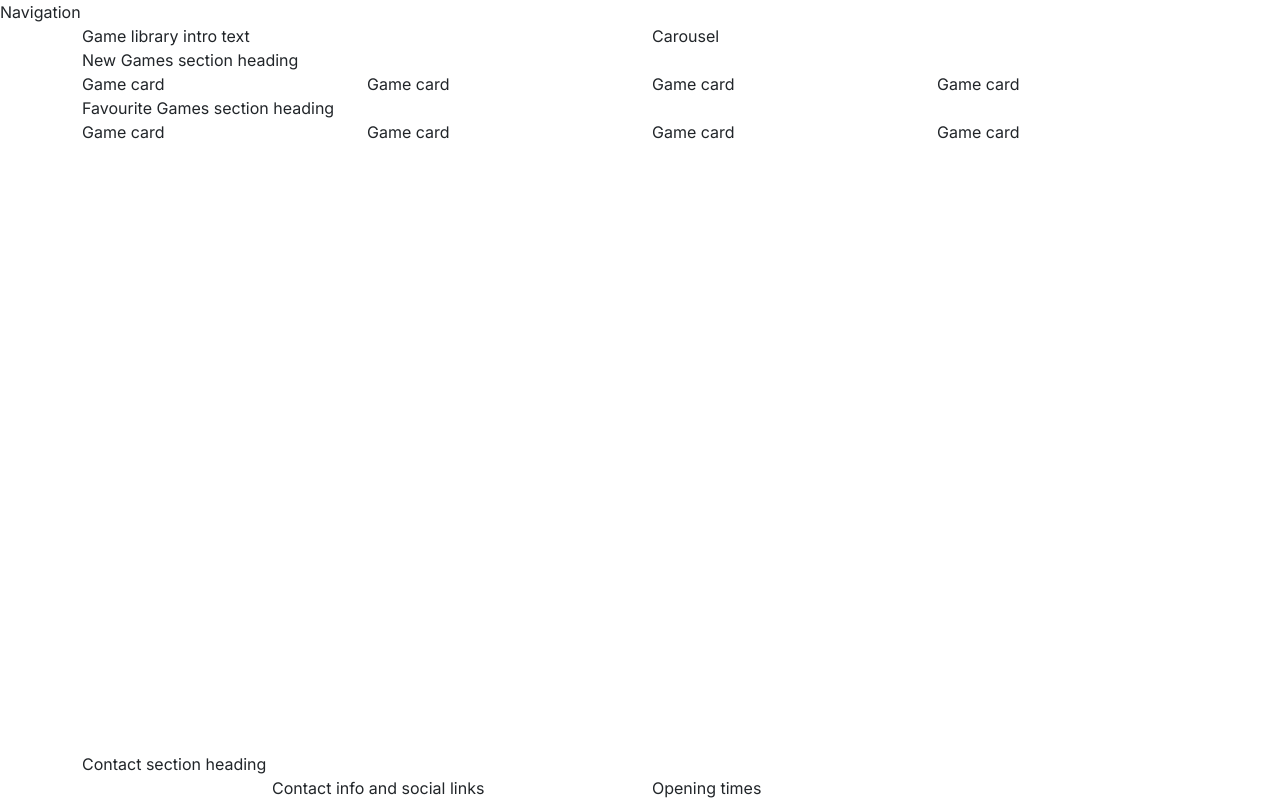
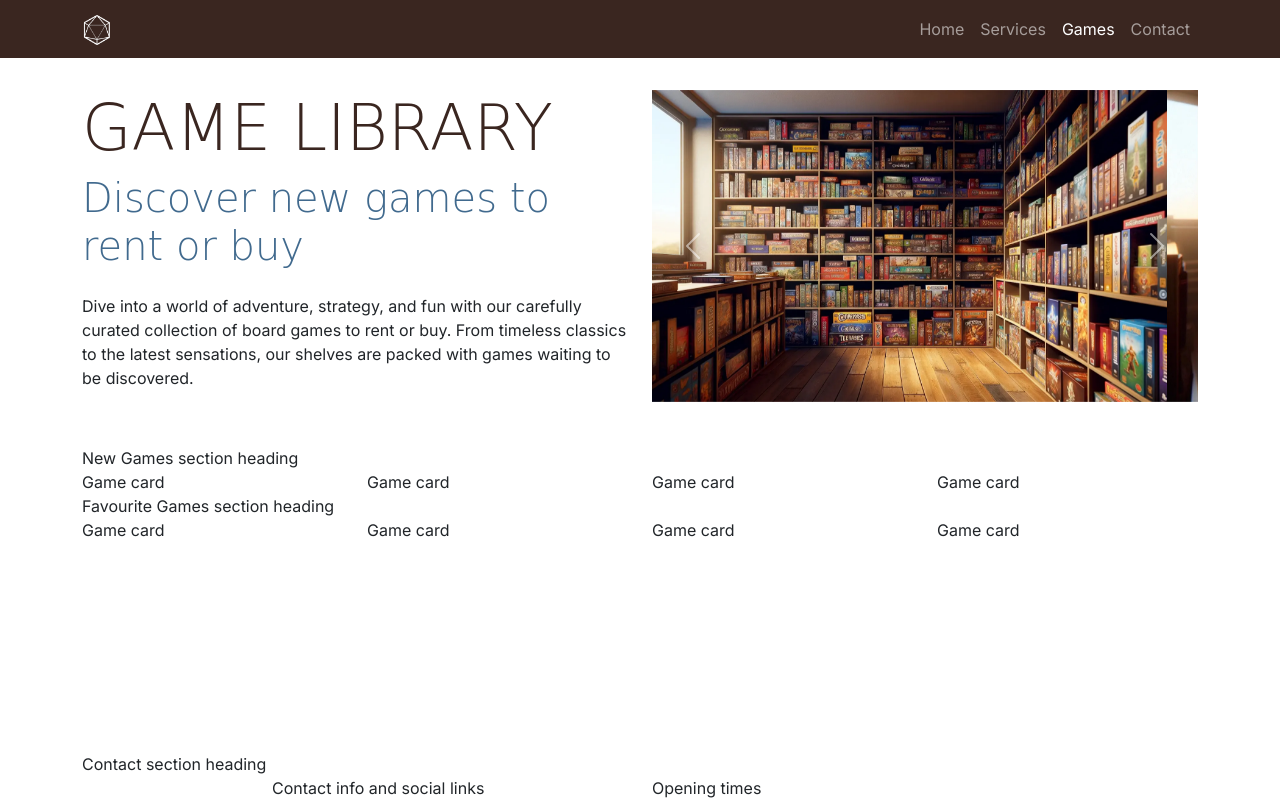
Before and after one commit to Sascha-netizen/boardwalk-games, a plain HTML site: page game-library.html in a window 1280 px wide. Drawn offline with nearby package versions, Linux system fonts and the light colour scheme; a web font is replaced by a local one.

Commit message:
Add navbar, header text and carousel to game-library.html

```diff
--- a/game-library.html
+++ b/game-library.html
@@ -5,7 +5,8 @@
     <meta name="viewport" content="width=device-width, initial-scale=1.0" />
     <meta
       name="description"
-      content="Explore Boardwalk Games' vast library of engaging and exciting board games available for rent or purchase. Reserve your game online and embark on your next board game adventure today!">
+      content="Explore Boardwalk Games' vast library of engaging and exciting board games available for rent or purchase. Reserve your game online and embark on your next board game adventure today!"
+    />
     <title>Boardwalk Games | Game Library</title>
 
     <!-- favicons generated by favicon.io -->
@@ -32,7 +33,8 @@
       href="https://cdn.jsdelivr.net/npm/bootstrap@5.3.7/dist/css/bootstrap.min.css"
       rel="stylesheet"
       integrity="sha384-LN+7fdVzj6u52u30Kp6M/trliBMCMKTyK833zpbD+pXdCLuTusPj697FH4R/5mcr"
-      crossorigin="anonymous">
+      crossorigin="anonymous"
+    />
 
     <!-- Link CSS Stylesheet -->
     <link rel="stylesheet" href="assets/css/style.css" />
@@ -40,21 +42,108 @@
 
   <!-- Classes on body set to work with mt-auto on footer to ensure it always stays down at the bottom of the page -->
   <body class="d-flex flex-column min-vh-100">
-
     <!-- Navigation -->
- <div>Navigation</div>
+    <div>
+      <nav id="navbar" class="navbar navbar-expand-lg" data-bs-theme="dark">
+        <div class="container">
+          <a class="navbar-brand" href="index.html">
+            <img
+              src="assets/images/logo-sm-white.png"
+              alt="Boardwalk Games logo"
+              class="logo"
+            />
+          </a>
+          <button
+            class="navbar-toggler"
+            type="button"
+            data-bs-toggle="collapse"
+            data-bs-target="#navbarNav"
+            aria-controls="navbarNav"
+            aria-expanded="false"
+            aria-label="Toggle navigation"
+          >
+            <span class="navbar-toggler-icon"></span>
+          </button>
+          <div class="collapse navbar-collapse" id="navbarNav">
+            <ul class="navbar-nav ms-auto">
+              <li class="nav-item">
+                <a class="nav-link" href="index.html">Home</a
+                >
+              </li>
+              <li class="nav-item">
+                <a class="nav-link" href="#">Services</a>
+              </li>
+              <li class="nav-item">
+                <a class="nav-link active" aria-current="page" href="game-library.html">Games</a>
+              </li>
+              <li class="nav-item">
+                <a class="nav-link" href="#">Contact</a>
+              </li>
+            </ul>
+          </div>
+        </div>
+      </nav>
+    </div>
 
     <!-- Header with carousel -->
- <header class="container">
+    <header id="header" class="container section">
       <div class="row">
-        <div class="col-12 col-xl-6">Game library intro text</div>
-        <div class="col-12 col-xl-6">Carousel</div>
+        <div class="col-12 col-xl-6 text-center text-xl-start">
+          <h1 class="display-3">Game Library</h1>
+          <p class="lead display-6 sub-heading-color">
+            Discover new games to rent or buy
+          </p>
+          <p class="my-4">
+            Dive into a world of adventure, strategy, and fun with our carefully
+            curated collection of board games to rent or buy. From timeless
+            classics to the latest sensations, our shelves are packed with games
+            waiting to be discovered.
+          </p>
+        </div>
+
+        <div class="col-12 col-xl-6">
+          <div id="carouselExampleAutoplaying" class="carousel slide" data-bs-ride="carousel">
+            <div class="carousel-inner">
+              <div class="carousel-item active">
+                <img src="assets/images/game-library-carousel-1.webp" class="d-block w-100" alt="Bookshelves filled with boardgames">
+              </div>
+              <div class="carousel-item">
+                <img src="assets/images/game-library-carousel-2.webp" class="d-block w-100" alt="Bookshelves filled with boardgames">
+              </div>
+              <div class="carousel-item">
+                <img src="assets/images/game-library-carousel-3.webp" class="d-block w-100" alt="Bookshelves filled with boardgames, one man is browsing the shelves">
+              </div>
+              <div class="carousel-item">
+                <img src="assets/images/game-library-carousel-4.webp" class="d-block w-100" alt="8 board games stacked on top of each other">
+              </div>
+            </div>
+            <button
+              class="carousel-control-prev"
+              type="button"
+              data-bs-target="#carouselExampleAutoplaying"
+              data-bs-slide="prev">
+              <span
+                class="carousel-control-prev-icon"
+                aria-hidden="true"></span>
+              <span class="visually-hidden">Previous</span>
+            </button>
+            <button
+              class="carousel-control-next"
+              type="button"
+              data-bs-target="#carouselExampleAutoplaying"
+              data-bs-slide="next">
+              <span
+                class="carousel-control-next-icon"
+                aria-hidden="true"></span>
+              <span class="visually-hidden">Next</span>
+            </button>
+          </div>
+        </div>
       </div>
     </header>
 
     <!-- main element to hold all key elements of the game library. It is not part of the grid structure. -->
     <main>
-
       <!-- New Games section -->
       <section class="container">
         <div class="row">
@@ -85,28 +174,26 @@
         <div class="row justify-content-center">
           <div class="col-12">Contact section heading</div>
           <!-- Contact info -->
-            <div class="col-12 col-md-6 col-xl-4">Contact info and social links</div>
+          <div class="col-12 col-md-6 col-xl-4">
+            Contact info and social links
+          </div>
           <!-- Opening times -->
           <div class="col-12 col-md-6 col-xl-4">Opening times</div>
         </div>
       </div>
     </footer>
 
-
-
-
     <!-- Bootstrap JS -->
     <script
       src="https://cdn.jsdelivr.net/npm/bootstrap@5.3.7/dist/js/bootstrap.bundle.min.js"
       integrity="sha384-ndDqU0Gzau9qJ1lfW4pNLlhNTkCfHzAVBReH9diLvGRem5+R9g2FzA8ZGN954O5Q"
-      crossorigin="anonymous"></script>
+      crossorigin="anonymous"
+    ></script>
 
     <!-- Font Awesome Kit -->
     <script
       src="https://kit.fontawesome.com/f4b12cb3d3.js"
-      crossorigin="anonymous"></script>
-
+      crossorigin="anonymous"
+    ></script>
   </body>
-
-
 </html>
```
Lines whose indentation alone changed are shown as unchanged.
